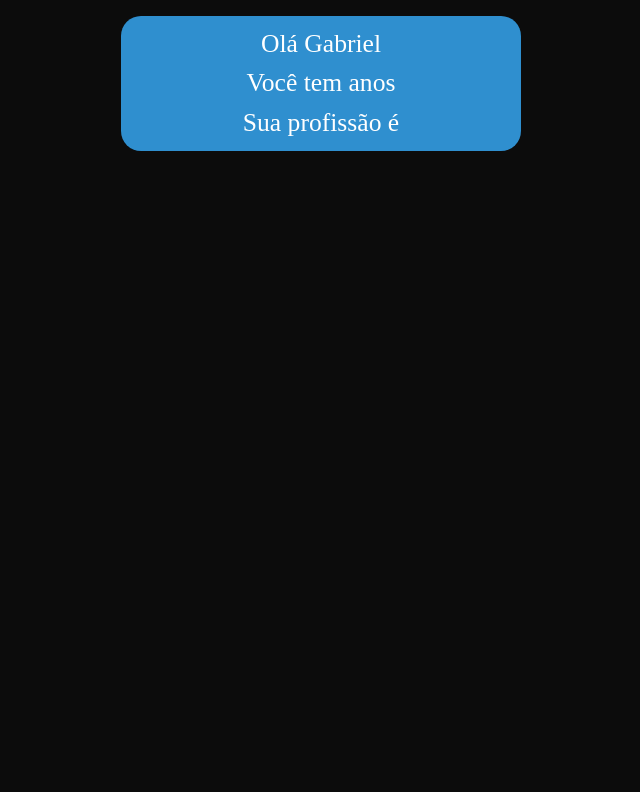
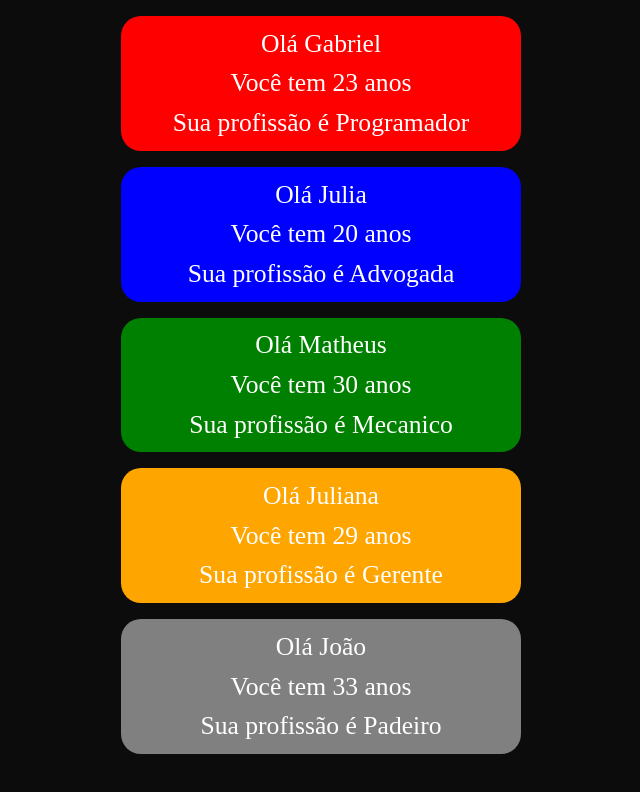
Before and after one commit to gabrieldev25789/components-react-2, a React (Vite) app: page / in a window 1280 px wide. Shown: the top 792 px of the page, without its empty margins (319-959 px from the left). Built offline with nearby package versions, Linux system fonts and the light colour scheme.

Commit message:
Usando component

```diff
--- a/src/App.jsx
+++ b/src/App.jsx
@@ -3,12 +3,28 @@ import Component1 from "./Components/Component1/Component1"
 
 function App() {
 
+  const pessoas = [
+    {nome: "Gabriel", idade: 23, profissao: "Programador", cor: "red"},
+    {nome: "Julia", idade: 20, profissao: "Advogada", cor: "blue"},
+    {nome: "Matheus", idade: 30, profissao: "Mecanico", cor: "green"},
+    {nome: "Juliana", idade: 29, profissao: "Gerente", cor: "orange"},
+    {nome: "João", idade: 33, profissao: "Padeiro", cor: "gray"}
+  ]
+
   return (
     <>
-      <h1></h1>
-      <Component1 nome={"Gabriel"} />
+      {pessoas.map((pessoa, index) => (
+        <Component1
+          key={index}
+          nome={pessoa.nome}
+          idade={pessoa.idade}
+          profissao={pessoa.profissao}
+          cor={pessoa.cor}
+        />
+      ))}
     </>
   )
 }
 
+
 export default App
```
